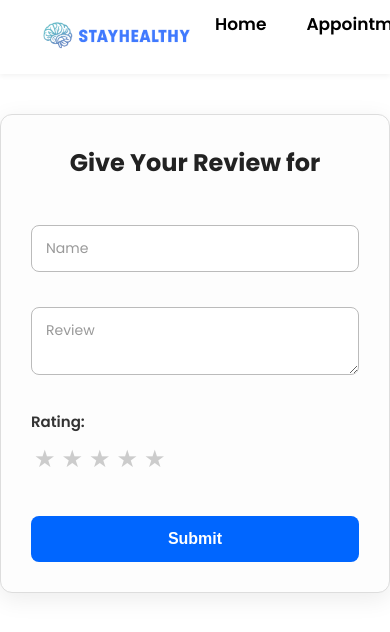
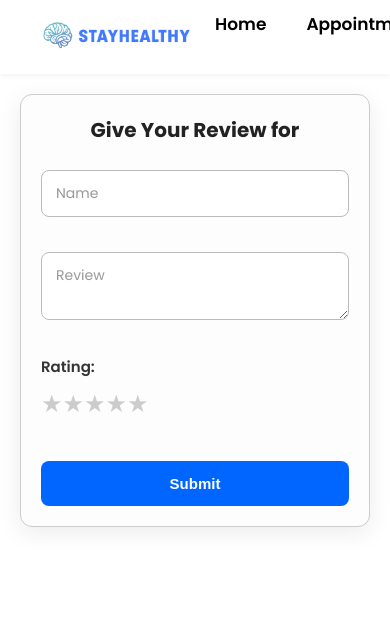
Before and after one commit to NourSafta/stayhealthy-react, a React (Create React App) app: page /reviewform in a window 390 px wide. Shown: the top 632 px of the page. Built offline with nearby package versions, Linux system fonts and the light colour scheme.

Commit message:
✨ Styled and enhanced ReviewForm component with star rating and validation

```diff
--- a/src/Components/ReviewForm/ReviewForm.css
+++ b/src/Components/ReviewForm/ReviewForm.css
@@ -2,7 +2,7 @@
     background-color: #fdfdfd;
     padding: 30px;
     border-radius: 12px;
-  border: 1.5px solid #ddd;
+    border: 1.8px solid #ccc;
     box-shadow: 0 6px 24px rgba(0, 0, 0, 0.08);
     max-width: 600px;
     margin: 40px auto;
@@ -10,12 +10,18 @@
     color: #222;
   }
 
-
   .review-form h3 {
     text-align: center;
     font-size: 24px;
     font-weight: 700;
-  margin-bottom: 30px;
+    margin-bottom: 10px;
+  }
+
+  .review-form .doctor-speciality {
+    text-align: center;
+    font-size: 15px;
+    color: #555;
+    margin-bottom: 25px;
   }
 
   .review-form label {
@@ -57,17 +63,26 @@
     margin-bottom: 25px;
   }
 
-.review-form .rating span {
+  .review-form .stars {
+    display: flex;
+    gap: 6px;
+  }
+
+  .review-form .star {
     font-size: 24px;
     cursor: pointer;
-  color: lightgray;
-  transition: color 0.2s ease;
-  padding: 0 3px;
+    background: none;
+    border: none;
+    padding: 0;
+    color: #ccc;
+    transition: color 0.3s ease;
   }
 
-.review-form .rating span.selected,
-.review-form .rating span:hover {
+  .review-form .star.selected,
+  .review-form .star:hover,
+  .review-form .star:focus {
     color: gold;
+    outline: none;
   }
 
   .review-form button {
@@ -86,3 +101,23 @@
   .review-form button:hover {
     background-color: #0052cc;
   }
+
+  .review-form button:disabled {
+    background-color: #ccc;
+    cursor: not-allowed;
+  }
+
+  @media (max-width: 600px) {
+    .review-form {
+      padding: 20px;
+      margin: 20px;
+    }
+
+    .review-form h3 {
+      font-size: 20px;
+    }
+
+    .review-form button {
+      font-size: 15px;
+    }
+  }
```
Lines whose indentation alone changed are shown as unchanged.
